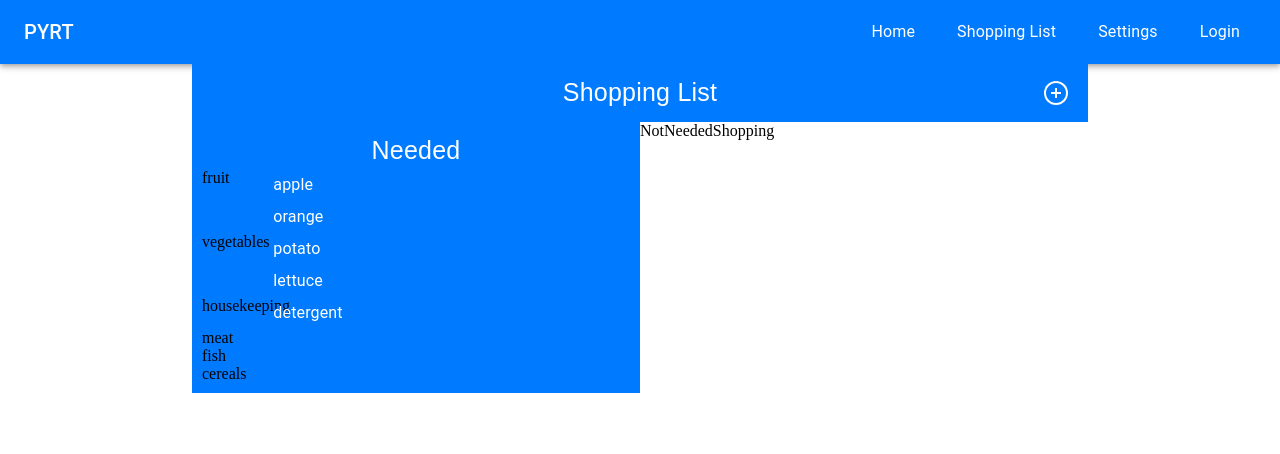
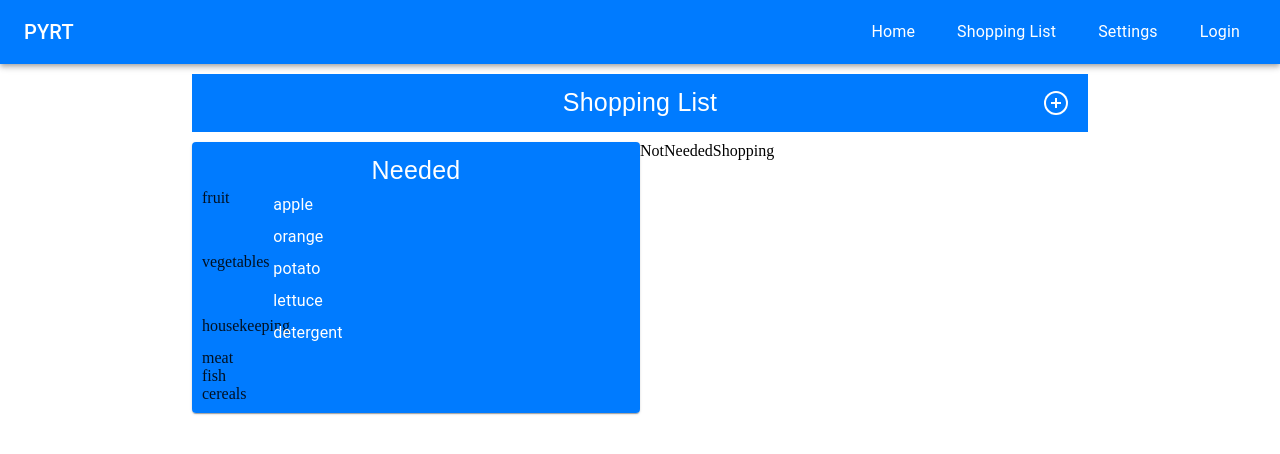
Before and after one commit to Filipeesf19/PYRT, a React (Vite) app: page /shopping_list in a window 1280 px wide. Shown: the top 454 px of the page. Built offline with nearby package versions, Linux system fonts and the light colour scheme.

Commit message:
shipping list progress

```diff
--- a/src/components/ShoppingList/NeededShopping.tsx
+++ b/src/components/ShoppingList/NeededShopping.tsx
@@ -1,5 +1,5 @@
 import React from "react";
-import { Stack, List, ListItem, ListItemText, Grid } from "@mui/material";
+import { Stack, Card, List, ListItem, ListItemText, Grid } from "@mui/material";
 import { CustomText3 } from "../../styling/GlobalStyles";
 import { shoppingList } from "../../utils/data";
 
@@ -7,6 +7,7 @@ const NeededShopping: React.FC = () => {
   const categories = shoppingList.map((shoppingList) => shoppingList.category);
   const categoriesUnique = Array.from(new Set(categories));
   return (
+    <Card>
       <Stack
         sx={{
           position: "relative",
@@ -20,11 +21,9 @@ const NeededShopping: React.FC = () => {
         <CustomText3 sx={{ textAlign: "center" }}>Needed</CustomText3>
 
         {categoriesUnique.map((categoryFromArray, index) => {
-        console.log("Rendering category:", categoryFromArray);
-
           return (
             <Grid key={index} container>
-            <Grid item xs={2}>
+              <Grid item xs={2} sx={{ textOrientation: "mixed" }}>
                 {categoryFromArray}
               </Grid>
               <Grid item xs={10}>
@@ -32,11 +31,11 @@ const NeededShopping: React.FC = () => {
                   {shoppingList.map((shoppingItem, innerIndex) => {
                     const { isNeeded, item, category } = shoppingItem;
                     if (category == categoryFromArray && isNeeded) {
-                    console.log("Rendering shopping item:", item);
-
                       return (
                         <ListItem disablePadding key={innerIndex}>
-                        <ListItemText sx={{ color: "white" }}>{item}</ListItemText>
+                          <ListItemText sx={{ color: "white" }}>
+                            {item}
+                          </ListItemText>
                         </ListItem>
                       );
                     }
@@ -48,6 +47,7 @@ const NeededShopping: React.FC = () => {
           );
         })}
       </Stack>
+    </Card>
   );
 };
 
--- a/src/components/ShoppingList/ShoppingHeader.tsx
+++ b/src/components/ShoppingList/ShoppingHeader.tsx
@@ -13,6 +13,7 @@ const ShoppingHeader: React.FC = () => {
         alignItems: "center",
         backgroundColor: "primary.main",
         padding: "10px",
+        margin: "10px 0",
       }}
     >
       <CustomText3 sx={{ textAlign: "center" }}>Shopping List</CustomText3>
```
Lines whose indentation alone changed are shown as unchanged.
